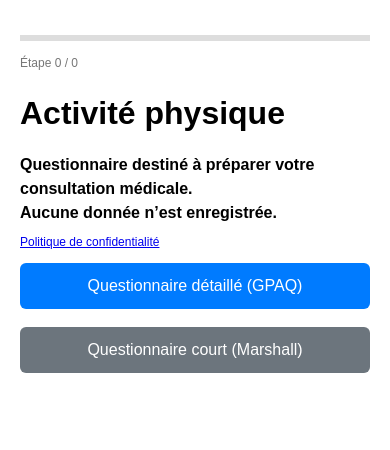
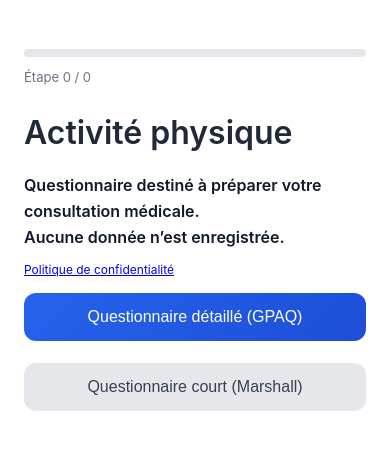
Before and after one commit to AbBe-web/Questionnaire-AutoEvaluation-AP-dev, a plain HTML site: page index.html in a window 390 px wide. Drawn offline with Linux system fonts and the light colour scheme.

Commit message:
Update index.html

```diff
--- a/index.html
+++ b/index.html
@@ -7,125 +7,144 @@
 
 <style>
 body {
-  font-family: Arial, sans-serif;
-  background:#f6f7f8;
-  margin:0;
+  font-family: -apple-system, BlinkMacSystemFont, "Segoe UI", Roboto, sans-serif;
+  background: linear-gradient(135deg, #eef2f7, #f8fafc);
+  margin: 0;
 }
 
 .container {
-  max-width:720px;
-  margin:auto;
-  padding:20px;
-  background:white;
-  min-height:100vh;
+  max-width: 760px;
+  margin: 40px auto;
+  padding: 40px;
+  background: #ffffff;
+  border-radius: 18px;
+  box-shadow: 0 10px 30px rgba(0,0,0,0.06);
+  min-height: 80vh;
+  transition: all 0.3s ease;
 }
 
 h1,h2,h3 {
-  font-weight:600;
+  font-weight: 600;
+  margin-top: 28px;
+  color: #1f2937;
+}
+
+p {
+  margin-top: 14px;
+  margin-bottom: 12px;
+  line-height: 1.6;
+  color: #374151;
+}
+
+p:first-of-type {
+  font-weight: 600;
+  color: #111827;
+}
+
+p + p {
+  font-weight: 400;
+  color: #6b7280;
+}
+
+/* ===== Buttons ===== */
+
+.btn {
+  display: block;
+  width: 100%;
+  padding: 15px;
+  margin: 16px 0 8px 0;
+  font-size: 16px;
+  border-radius: 12px;
+  border: none;
+  background: linear-gradient(135deg, #2563eb, #1d4ed8);
+  color: white;
+  cursor: pointer;
+  transition: all 0.2s ease;
+}
+
+.btn:hover {
+  transform: translateY(-2px);
+  box-shadow: 0 6px 18px rgba(37, 99, 235, 0.25);
+}
+
+.btn.secondary {
+  background: #e5e7eb;
+  color: #374151;
+  margin-top: 22px;
+}
+
+.btn.secondary:hover {
+  background: #d1d5db;
+  transform: none;
+  box-shadow: none;
+}
+
+.btn:disabled {
+  background:#cbd5e1;
+  cursor:not-allowed;
+  box-shadow:none;
+  transform:none;
+}
+
+/* ===== Sections ===== */
+
+.section {
+  border-top:1px solid #e5e7eb;
+  padding-top:20px;
   margin-top:25px;
 }
 
-/* =========================
-   OPTION A — MICRO UX VISUELLE
-   ========================= */
-
-/* Question principale */
-p {
-  margin-top:12px;
-  margin-bottom:10px;
-  line-height:1.5;
-}
-
-/* Première phrase = question → plus visible */
-p:first-of-type {
-  font-weight:600;
-}
-
-/* Paragraphes explicatifs → plus discrets */
-p + p {
-  font-weight:400;
-  color:#555;
-}
-
-/* Espacement clair avant les boutons */
-.btn {
-  display: block;
-  width: 100%;
-  padding: 14px;
-  margin: 14px 0 6px 0;
-  font-size: 16px;
-  border-radius: 6px;
-  border: none;
-  background: #007BFF;
-  color: white;
-  cursor: pointer;
-}
-
-.btn.secondary {
-  background: #6c757d;
-  margin-top: 18px;      /* séparation claire avant le bouton Retour */
-}
-
-.btn:disabled {
-  background:#b0b0b0;
-  cursor:not-allowed;
-}
-
-/* ========================= */
-
-.section {
-  border-top:1px solid #ddd;
-  padding-top:15px;
-  margin-top:20px;
-}
+/* ===== Progress ===== */
 
 .progress {
-  height:6px;
-  background:#ddd;
-  margin:15px 0;
+  height:8px;
+  background:#e5e7eb;
+  border-radius:10px;
+  margin:25px 0 12px 0;
+  overflow:hidden;
 }
 
 .progress-bar {
-  height:6px;
-  background:#4caf50;
-}
-.progress-step {
-  font-size:12px;
-  color:#777;
-  margin-bottom:10px;
-}
-.footer {
-  font-size:12px;
-  color:#666;
-  margin-top:40px;
+  height:8px;
+  background: linear-gradient(90deg, #22c55e, #16a34a);
+  border-radius:10px;
+  transition: width 0.3s ease;
 }
 
-.answer {
-  margin-left:10px;
-  margin-top:4px;
+.progress-step {
+  font-size:13px;
+  color:#6b7280;
+  margin-bottom:12px;
 }
 
-.rgpd {
-  font-size:12px;
-  color:#555;
-  margin-top:8px;
-}
+/* ===== Inputs ===== */
 
 input[type=number],
 input[type=range],
 textarea {
   width:100%;
-  padding:10px;
+  padding:12px;
   font-size:16px;
+  border-radius:10px;
+  border:1px solid #e5e7eb;
+  transition: border 0.2s ease;
+}
+
+input:focus,
+textarea:focus {
+  outline:none;
+  border:1px solid #2563eb;
 }
 
 textarea {
-  min-height:80px;
+  min-height:90px;
 }
+
+/* ===== Misc ===== */
 
 .time-row {
   display:flex;
-  gap:10px;
+  gap:12px;
 }
 
 .guard {
@@ -136,19 +155,39 @@ textarea {
 
 .back-info {
   font-size:12px;
-  color:#666;
-  margin-top:6px;
+  color:#6b7280;
+  margin-top:8px;
   text-align:center;
 }
+
+.footer {
+  font-size:13px;
+  color:#6b7280;
+  margin-top:40px;
+}
+
+.answer {
+  margin-left:12px;
+  margin-top:6px;
+}
+
+.rgpd {
+  font-size:12px;
+  color:#6b7280;
+  margin-top:10px;
+}
+
+/* ===== Copy toast ===== */
+
 .copy-toast {
   position: fixed;
-  bottom: 20px;
+  bottom: 30px;
   left: 50%;
   transform: translateX(-50%);
-  background: #323232;
+  background: #111827;
   color: #fff;
-  padding: 10px 18px;
-  border-radius: 6px;
+  padding: 12px 20px;
+  border-radius: 10px;
   font-size: 14px;
   opacity: 0;
   pointer-events: none;
@@ -158,6 +197,23 @@ textarea {
 
 .copy-toast.show {
   opacity: 1;
+}
+
+/* ===== Responsive ===== */
+
+@media (max-width: 768px) {
+
+  .container {
+    margin: 0;
+    border-radius: 0;
+    padding: 24px;
+    min-height: 100vh;
+  }
+
+  .btn:hover {
+    transform: none;
+    box-shadow: none;
+  }
 }
 
 </style>
```
